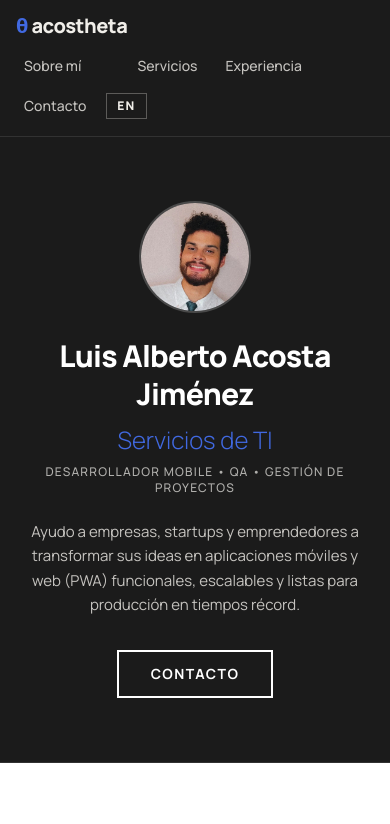
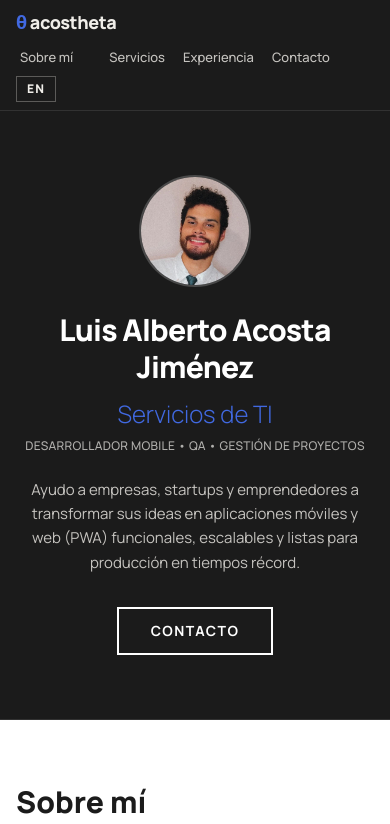
Before and after one commit to acostheta/acostheta.github.io, an Astro site: page / in a window 390 px wide. Shown: the top 824 px of the page. Built offline with nearby package versions, Linux system fonts and the light colour scheme; Astro itself is replaced by a stand-in of ours.

Commit message:
style: mejoras responsive (header compacto, portafolio, servicios, scroll offset)

```diff
--- a/src/components/Header.astro
+++ b/src/components/Header.astro
@@ -19,16 +19,16 @@ const nav = [
 
 <header class="sticky top-0 z-50 border-b border-white/10 bg-ink text-cloud">
   <div class="mx-auto max-w-5xl px-4 sm:px-6">
-    <div class="flex flex-col gap-2 py-3 md:flex-row md:items-center md:justify-between">
-      <a href="#main" class="text-xl font-extrabold tracking-tight text-cloud">
+    <div class="flex flex-col gap-1.5 py-2 md:flex-row md:items-center md:justify-between md:gap-2 md:py-3">
+      <a href="#main" class="text-lg font-extrabold tracking-tight text-cloud sm:text-xl">
         <span class="text-royal">θ</span> acostheta
       </a>
-      <nav class="-mx-1 flex flex-wrap items-center gap-1" aria-label="main">
+      <nav class="-mx-1 flex flex-wrap items-center gap-0.5 sm:gap-1" aria-label="main">
         {
           nav.map((item) => (
             <a
               href={item.href}
-              class="px-3 py-2 text-sm font-medium text-cloud/80 transition-colors hover:text-white"
+              class="px-2 py-1.5 text-[13px] font-medium text-cloud/80 transition-colors hover:text-white sm:px-3 sm:py-2 sm:text-sm"
             >
               {t(lang, item.key)}
             </a>
--- a/src/components/Hero.astro
+++ b/src/components/Hero.astro
@@ -21,7 +21,7 @@ const { lang } = Astro.props;
       {t(lang, 'hero.name')}
     </h1>
     <p class="mt-3 text-2xl font-light text-royal sm:text-3xl">{t(lang, 'hero.title')}</p>
-    <p class="mt-2 text-xs font-medium uppercase tracking-widest text-cloud/70 sm:text-sm">
+    <p class="mt-2 max-w-md text-xs font-medium uppercase tracking-wide text-cloud/70 sm:text-sm sm:tracking-widest">
       {t(lang, 'hero.tagline')}
     </p>
     <p class="mt-6 max-w-xl text-[15px] leading-relaxed text-cloud/80">
--- a/src/components/Portfolio.astro
+++ b/src/components/Portfolio.astro
@@ -20,7 +20,7 @@ const items = projects[lang];
         items.map((p) => (
           <article class="grid overflow-hidden border border-line bg-white md:grid-cols-5">
             <figure
-              class="relative aspect-[4/5] w-full overflow-hidden border-b border-line md:col-span-2 md:aspect-auto md:border-b-0 md:border-r"
+              class="relative h-80 w-full overflow-hidden border-b border-line sm:h-96 md:col-span-2 md:h-auto md:border-b-0 md:border-r"
               style={`background-color:${p.imageBg ?? '#F5EEE6'}`}
             >
               {p.image ? (
--- a/src/components/Services.astro
+++ b/src/components/Services.astro
@@ -21,7 +21,7 @@ const icons: Record<string, string> = {
     <h2 class="text-3xl font-extrabold text-ink">{t(lang, 'services.title')}</h2>
     <p class="mt-2 text-graphite">{t(lang, 'services.subtitle')}</p>
 
-    <div class="mt-10 grid gap-6 md:grid-cols-3">
+    <div class="mt-10 grid gap-6 sm:grid-cols-2 lg:grid-cols-3">
       {
         services[lang].map((s) => (
           <article class="border border-line bg-white p-6">
--- a/src/styles/global.css
+++ b/src/styles/global.css
@@ -23,7 +23,13 @@
   }
 
   section[id] {
-    scroll-margin-top: 4.5rem;
+    scroll-margin-top: 7rem;
+  }
+
+  @media (min-width: 768px) {
+    section[id] {
+      scroll-margin-top: 4.5rem;
+    }
   }
 
   ::selection {
```
